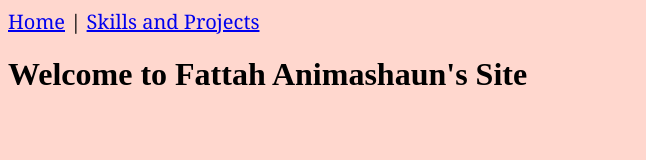
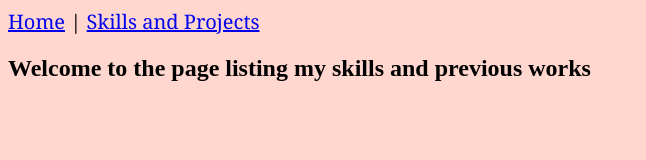
Before and after one commit to MasterPeaceTDSK/masterpeacetdsk.github.io, a plain HTML site: page FMSkills.html in a window 1280 px wide. Shown: the whole page, without its empty margins (0-646 px from the left). Drawn offline with Linux system fonts and the light colour scheme.

Commit message:
changed text on the skills page

```diff
--- a/FMSkills.html
+++ b/FMSkills.html
@@ -13,6 +13,7 @@
             <a href="FMSkills.html">Skills and Projects</a>
             </zeez>
         </nav>
-        <h1>Welcome to Fattah Animashaun's Site</h1>
+        <h2>Welcome to the page listing my skills and previous works</h2>
+
     </header>
 </html>
```
